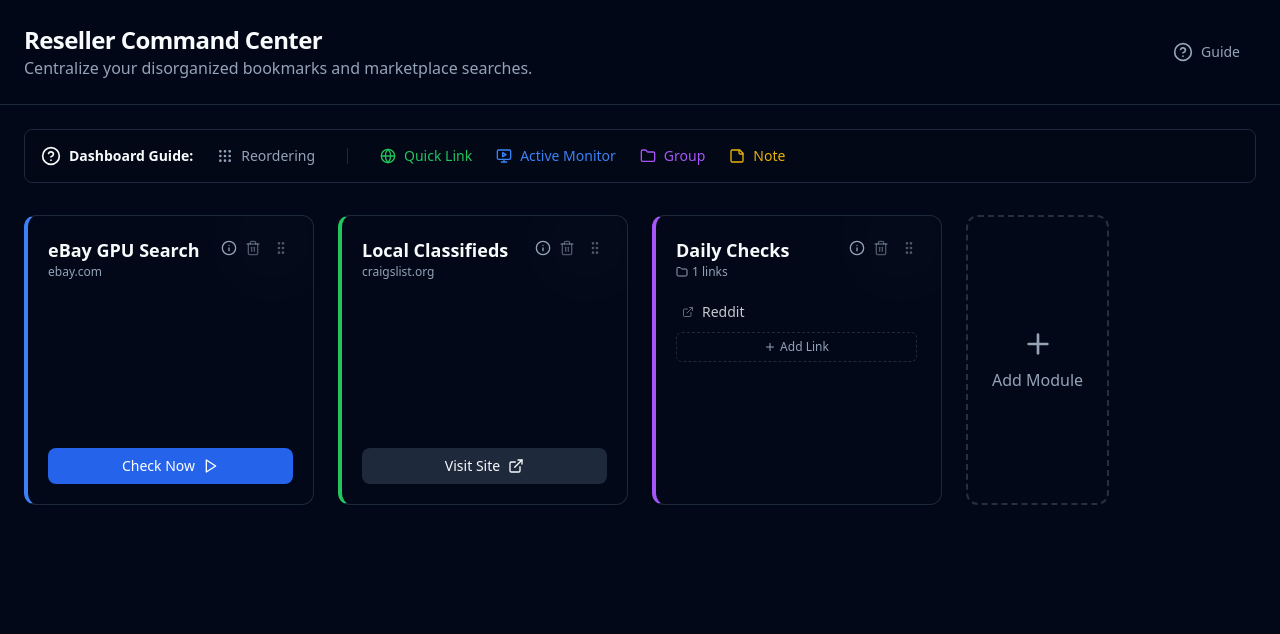
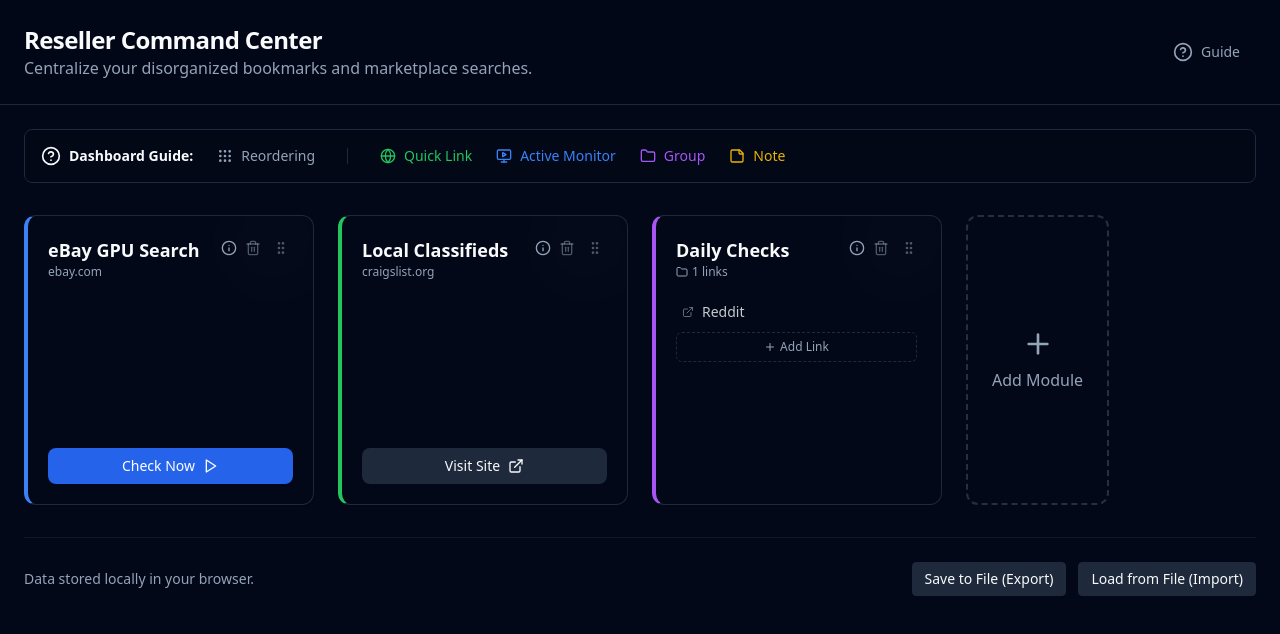
Before and after one commit to MarcBlair1981/BUYING-COMMAND-CENTRE, a React (Vite) app: page / in a window 1280 px wide. Shown: the top 634 px of the page. Built offline with nearby package versions, Linux system fonts and the light colour scheme.

Commit message:
Add Import/Export features for data portability

```diff
--- a/src/components/Dashboard.jsx
+++ b/src/components/Dashboard.jsx
@@ -181,6 +181,59 @@ const Dashboard = () => {
                     </div>
                 </SortableContext>
             </DndContext>
+
+            {/* Data Management Footer */}
+            <div className="mt-12 pt-6 border-t border-border/50 flex flex-col sm:flex-row justify-between items-center gap-4 text-sm text-muted-foreground">
+                <p>Data stored locally in your browser.</p>
+                <div className="flex items-center gap-3">
+                    <button
+                        onClick={() => {
+                            const dataStr = JSON.stringify(modules, null, 2);
+                            const blob = new Blob([dataStr], { type: "application/json" });
+                            const url = URL.createObjectURL(blob);
+                            const link = document.createElement('a');
+                            link.href = url;
+                            link.download = "rcc_backup_" + new Date().toISOString().split('T')[0] + ".json";
+                            document.body.appendChild(link);
+                            link.click();
+                            document.body.removeChild(link);
+                        }}
+                        className="px-3 py-1.5 bg-secondary hover:bg-secondary/80 text-secondary-foreground rounded border border-border transition-colors font-medium flex items-center gap-2"
+                    >
+                        Save to File (Export)
+                    </button>
+                    <label className="px-3 py-1.5 bg-secondary hover:bg-secondary/80 text-secondary-foreground rounded border border-border transition-colors font-medium flex items-center gap-2 cursor-pointer">
+                        Load from File (Import)
+                        <input
+                            type="file"
+                            accept=".json"
+                            className="hidden"
+                            onChange={(e) => {
+                                const file = e.target.files[0];
+                                if (!file) return;
+                                const reader = new FileReader();
+                                reader.onload = (event) => {
+                                    try {
+                                        const imported = JSON.parse(event.target.result);
+                                        if (Array.isArray(imported)) {
+                                            if (confirm("This will overwrite your current dashboard. Are you sure?")) {
+                                                setModules(imported);
+                                                // Force refresh trigger if needed, but state update handles it
+                                            }
+                                        } else {
+                                            alert("Invalid file format.");
+                                        }
+                                    } catch (err) {
+                                        alert("Failed to read file.");
+                                    }
+                                };
+                                reader.readAsText(file);
+                                e.target.value = null; // Reset
+                            }}
+                        />
+                    </label>
+                </div>
+            </div>
         </div>
     );
 
```
